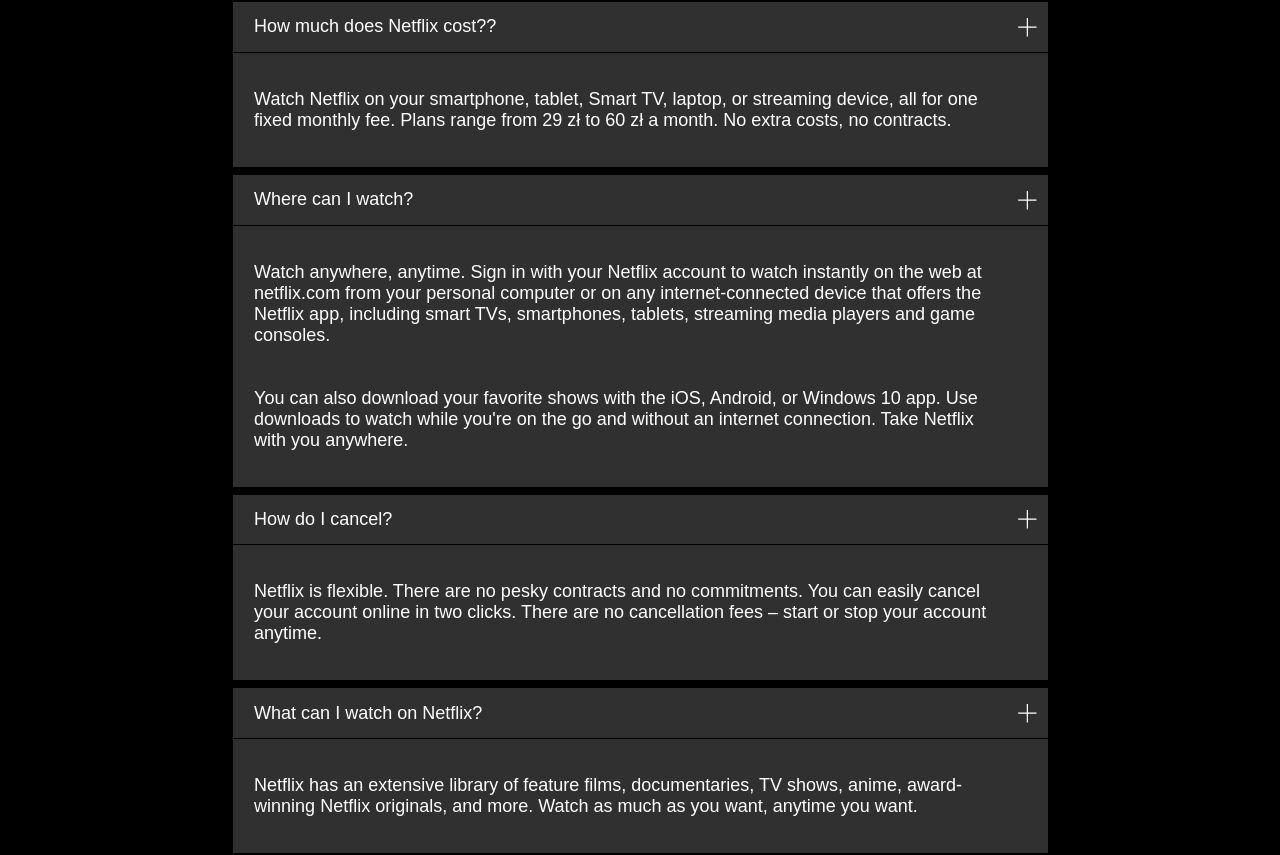
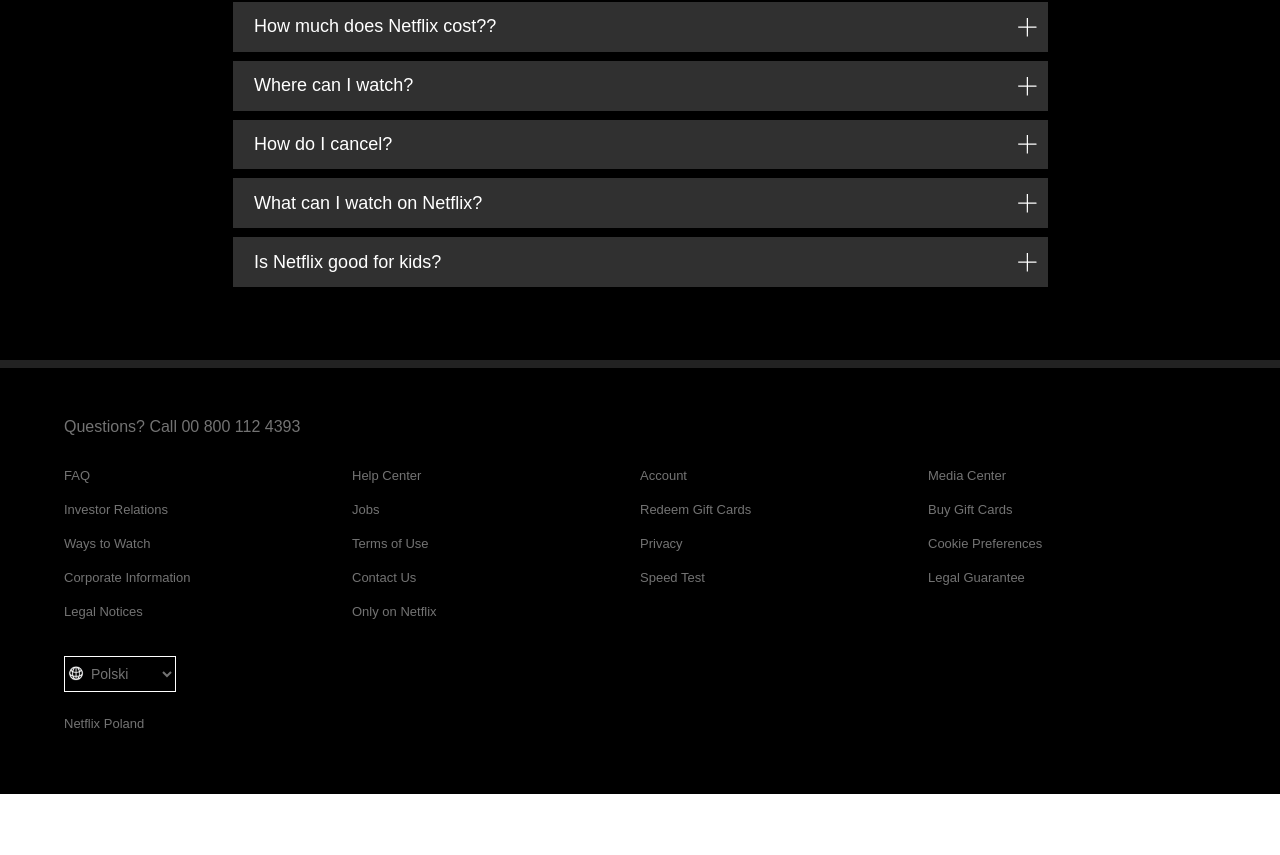
Before and after one commit to Ryszard-Penkala/netflix-clone, a Next.js app: page / in a window 1280 px wide. Shown: the part 2957-3812 px from the top of the page. After the commit the page ends 3751 px from the top, so only its background shows below. Built offline with nearby package versions, Linux system fonts and the light colour scheme.

Commit message:
added faqAnswerOpen & faqAnswerClosed classes

```diff
--- a/src/components/common/SingleCard/SingleCardFaq.module.scss
+++ b/src/components/common/SingleCard/SingleCardFaq.module.scss
@@ -35,16 +35,6 @@
           text-align: left;
           color: inherit;
           overflow: hidden;
-          .faqAnswerClosed{
-            max-height: 0px;
-            overflow: hidden;
-            transition: max-height .25s cubic-bezier(.5,0,.1,1);
-            background: red;
-          }
-          .faqAnswerOpen{
-            max-height: 1200px;
-            transition: max-height .25s cubic-bezier(.5,0,.1,1);
-          }
           & span{
             display: inline-block;
             padding: 1.2em 0;
@@ -64,7 +54,16 @@
             right: 1em;
             top: 50%;
           }
-
+        }
+        .faqAnswerClosed{
+          max-height: 0px;
+          overflow: hidden;
+          transition: max-height .25s cubic-bezier(.5,0,.1,1);
+          padding: 0;
+        }
+        .faqAnswerOpen{
+          max-height: 1200px;
+          transition: max-height .25s cubic-bezier(.5,0,.1,1);
         }
       }
     }
--- a/src/components/common/SingleCard/SingleCardFaq.tsx
+++ b/src/components/common/SingleCard/SingleCardFaq.tsx
@@ -31,7 +31,7 @@
                                 <path d="M10.5 9.3L1.8 0.5 0.5 1.8 9.3 10.5 0.5 19.3 1.8 20.5 10.5 11.8 19.3 20.5 20.5 19.3 11.8 10.5 20.5 1.8 19.3 0.5 10.5 9.3Z"></path>
                             </svg>
                         </button>
-                        <div className={styles.faqAnswer}>
+                        <div className={`${styles.faqAnswer} ${styles.faqAnswerClosed}`}>
                             <span>
                                 Watch Netflix on your smartphone, tablet, Smart TV, laptop, or streaming device, all for one fixed monthly fee. Plans range from 29 zł to 60 zł a month. No extra costs, no contracts.
                             </span>
@@ -44,7 +44,7 @@
                                 <path d="M10.5 9.3L1.8 0.5 0.5 1.8 9.3 10.5 0.5 19.3 1.8 20.5 10.5 11.8 19.3 20.5 20.5 19.3 11.8 10.5 20.5 1.8 19.3 0.5 10.5 9.3Z"></path>
                             </svg>
                         </button>
-                        <div className={styles.faqAnswer}>
+                        <div className={`${styles.faqAnswer} ${styles.faqAnswerClosed}`}>
                             <span>
                                 Watch anywhere, anytime. Sign in with your Netflix account to watch instantly on the web at netflix.com from your personal computer or on any internet-connected device that offers the Netflix app, including smart TVs, smartphones, tablets, streaming media players and game consoles.                                <br/>
                                 <br/>
@@ -60,7 +60,7 @@
                                 <path d="M10.5 9.3L1.8 0.5 0.5 1.8 9.3 10.5 0.5 19.3 1.8 20.5 10.5 11.8 19.3 20.5 20.5 19.3 11.8 10.5 20.5 1.8 19.3 0.5 10.5 9.3Z"></path>
                             </svg>
                         </button>
-                        <div className={styles.faqAnswer}>
+                        <div className={`${styles.faqAnswer} ${styles.faqAnswerClosed}`}>
                             <span>
                                 Netflix is flexible. There are no pesky contracts and no commitments. You can easily cancel your account online in two clicks. There are no cancellation fees – start or stop your account anytime.
                             </span>
@@ -73,7 +73,7 @@
                                 <path d="M10.5 9.3L1.8 0.5 0.5 1.8 9.3 10.5 0.5 19.3 1.8 20.5 10.5 11.8 19.3 20.5 20.5 19.3 11.8 10.5 20.5 1.8 19.3 0.5 10.5 9.3Z"></path>
                             </svg>
                         </button>
-                        <div className={styles.faqAnswer}>
+                        <div className={`${styles.faqAnswer} ${styles.faqAnswerClosed}`}>
                             <span>
                                 Netflix has an extensive library of feature films, documentaries, TV shows, anime, award-winning Netflix originals, and more. Watch as much as you want, anytime you want.
                             </span>
@@ -96,7 +96,6 @@
                         </div>
                     </li>
                 </ul>
-            Text
             </div>
         </div>
     )
```
